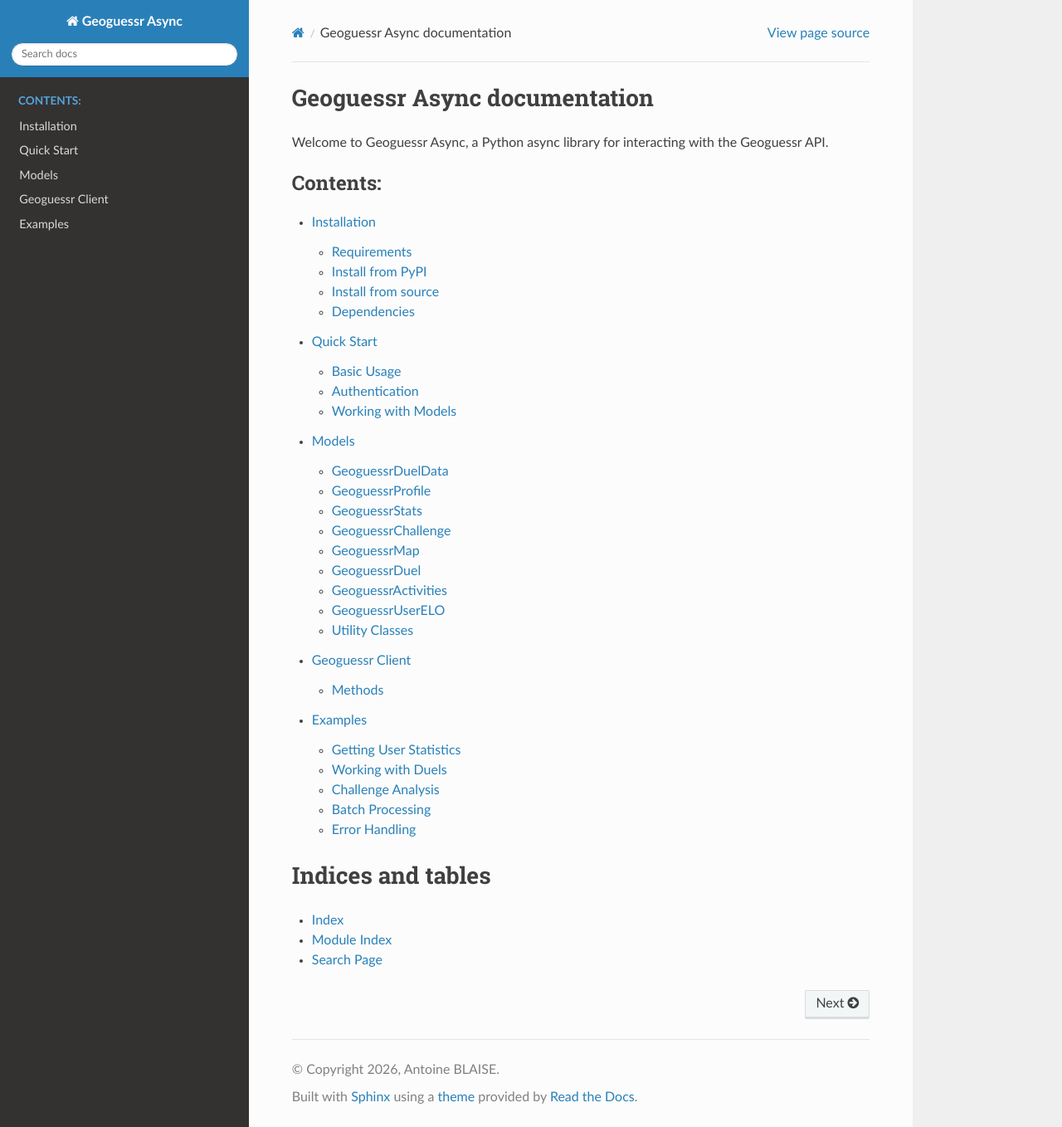
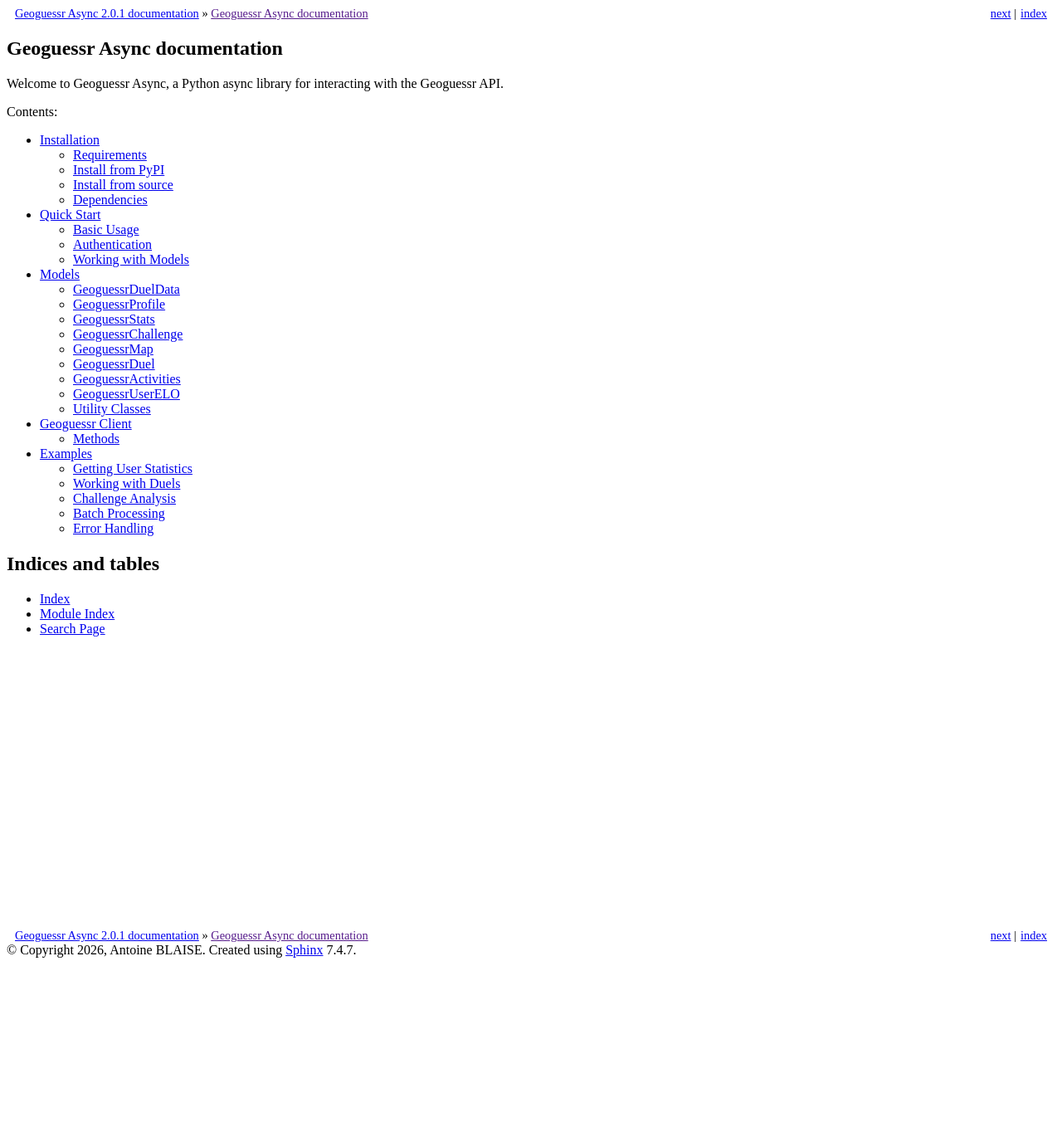
Before and after one commit to toinoublz/geoguessr_async, a Sphinx documentation site: the page built from docs/index.rst, in a window 1280 px wide and 1358 px high. Shown: the whole window at 83% size. Built offline with Sphinx 7.4.7, drawn with Linux system fonts in a browser that asks for light colours.

Commit message:
Update to 2.0.1

```diff
--- a/docs/conf.py
+++ b/docs/conf.py
@@ -35,7 +35,7 @@
 # -- Options for HTML output -------------------------------------------------
 # https://www.sphinx-doc.org/en/master/usage/configuration.html#options-for-html-output
 
-html_theme = 'sphinx_rtd_theme'
+html_theme = 'basic'
 html_static_path = ['_static']
 
 # -- autodoc configuration -------------------------------------------------
--- a/pyproject.toml
+++ b/pyproject.toml
@@ -4,7 +4,7 @@
 
 [project]
 name = "geoguessr_async"
-version = "1.1.0"
+version = "2.0.1"
 authors = [
   { name="Antoine BLAISE", email="antoine.blaise34@gmail.com" },
 ]
```
